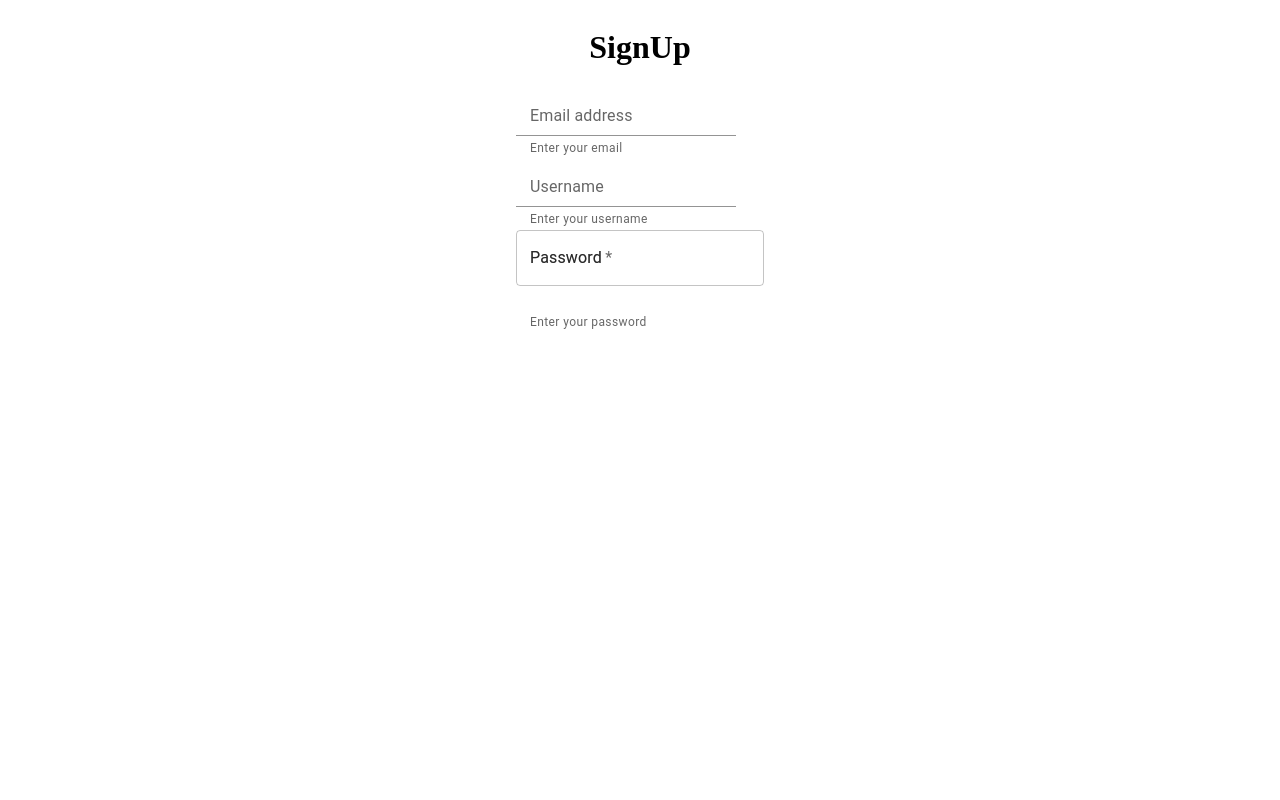
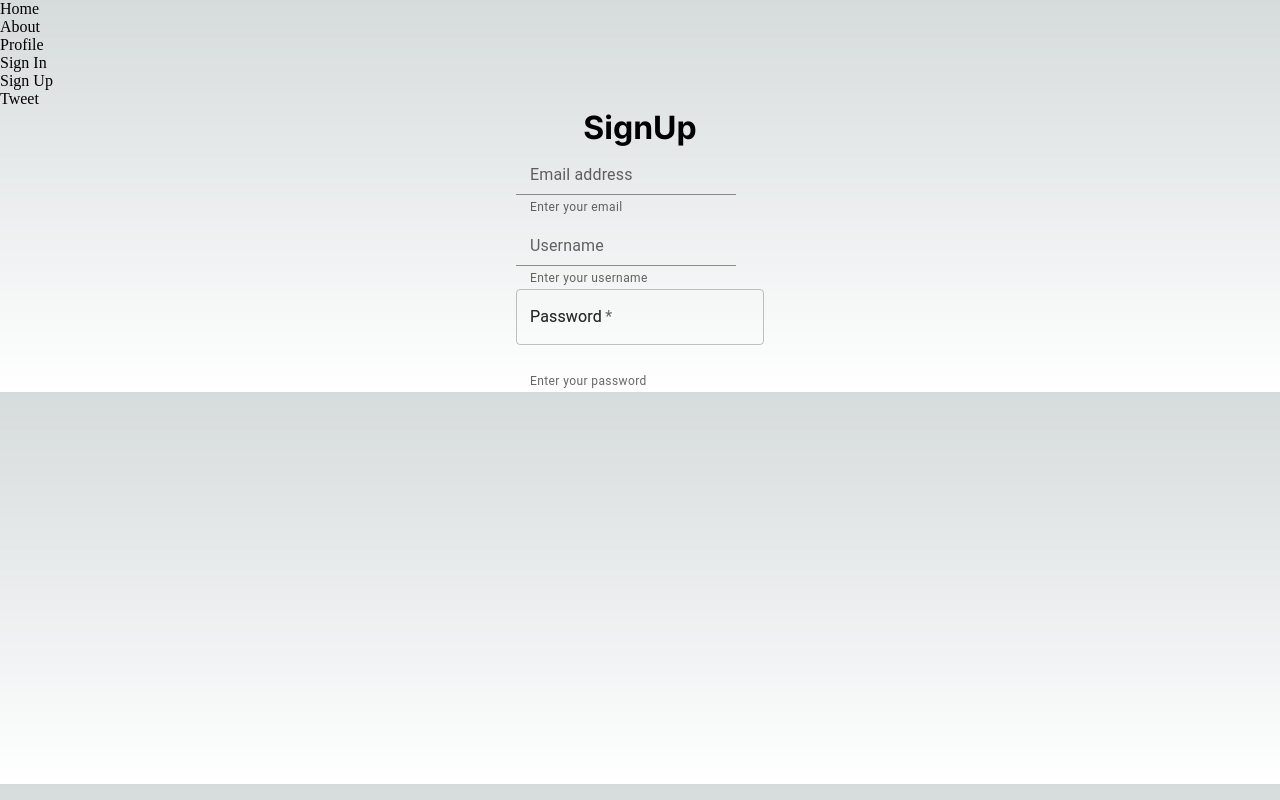
Before and after one commit to bryantt23/odin-twitter-clone, a Next.js app in the folder frontend/my-app/: page /signUp in a window 1280 px wide. Built offline with nearby package versions, Linux system fonts and the light colour scheme.

Commit message:
add basic nav bar

```diff
--- /dev/null
+++ b/frontend/my-app/pages/_app.js
@@ -0,0 +1,11 @@
+
+import React from 'react';
+import Layout from '../src/app/layout';
+
+function MyApp({ Component, pageProps }) {
+    return (
+        <Layout><Component {...pageProps} /></Layout>
+    )
+}
+
+export default MyApp
--- a/frontend/my-app/src/app/layout.js
+++ b/frontend/my-app/src/app/layout.js
@@ -1,17 +1,16 @@
 import { Inter } from "next/font/google";
 import "./globals.css";
+import NavBar from './navBar';
 
 const inter = Inter({ subsets: ["latin"] });
 
-export const metadata = {
-  title: "Create Next App",
-  description: "Generated by create next app",
-};
-
 export default function RootLayout({ children }) {
   return (
-    <html lang="en">
-      <body className={inter.className}>{children}</body>
-    </html>
+    <>
+      <NavBar />
+      <div className={inter.className}>
+        <main>{children}</main>
+      </div>
+    </>
   );
 }
--- /dev/null
+++ b/frontend/my-app/src/app/navBar.js
@@ -0,0 +1,18 @@
+import React from 'react'
+
+function navBar() {
+    return (
+        <nav>
+            <ul>
+                <li><a href="/home">Home</a></li>
+                <li><a href="/about">About</a></li>
+                <li><a href="/profile">Profile</a></li>
+                <li><a href="/signIn">Sign In</a></li>
+                <li><a href="/signUp">Sign Up</a></li>
+                <li><a href="/tweet">Tweet</a></li>
+            </ul>
+        </nav>
+    )
+}
+
+export default navBar
```
